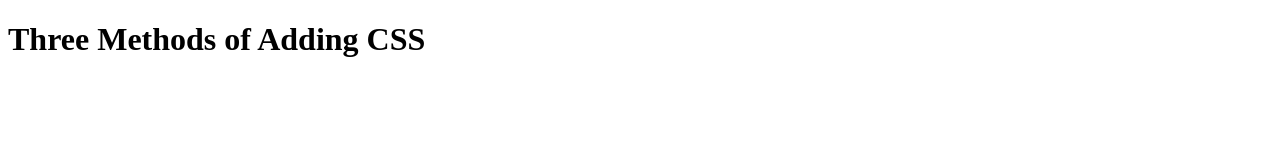
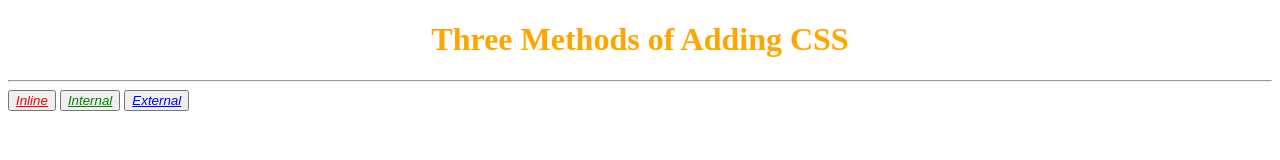
Before and after one commit to diresami21-sys/html-portfolio, a plain HTML site: page index.html in a window 1280 px wide. Drawn offline with Linux system fonts and the light colour scheme.

Commit message:
Update HTML title and add internal CSS styles
Updated title and added internal CSS styles. Modified header and added buttons linking to different webpages.

```diff
--- a/index.html
+++ b/index.html
@@ -3,12 +3,22 @@
 
 <head>
   <meta charset="UTF-8">
-  <title>Adding CSS</title>
+  <title>Sami</title>
+  <style>
+    h1 {
+      text-align: center;
+    }
+  </style>
 </head>
 
+
 <body>
-  <h1>Three Methods of Adding CSS</h1>
+  <h1 style="color: orange; align: center;">Three Methods of Adding CSS</h1>
+  <hr />
   <!-- Create 3 Links to The 3 Webpages: inline, internal and external -->
+  <button><a style="color: red;" href="./inline.html"><em>Inline</em></a></button>
+  <button><a style="color: green;" href="./internal.html"><em>Internal</em></a></button>
+  <button><a style="color: blue;" href="./external.html"><em>External</em></a></button>
 </body>
 
 </html>
```
